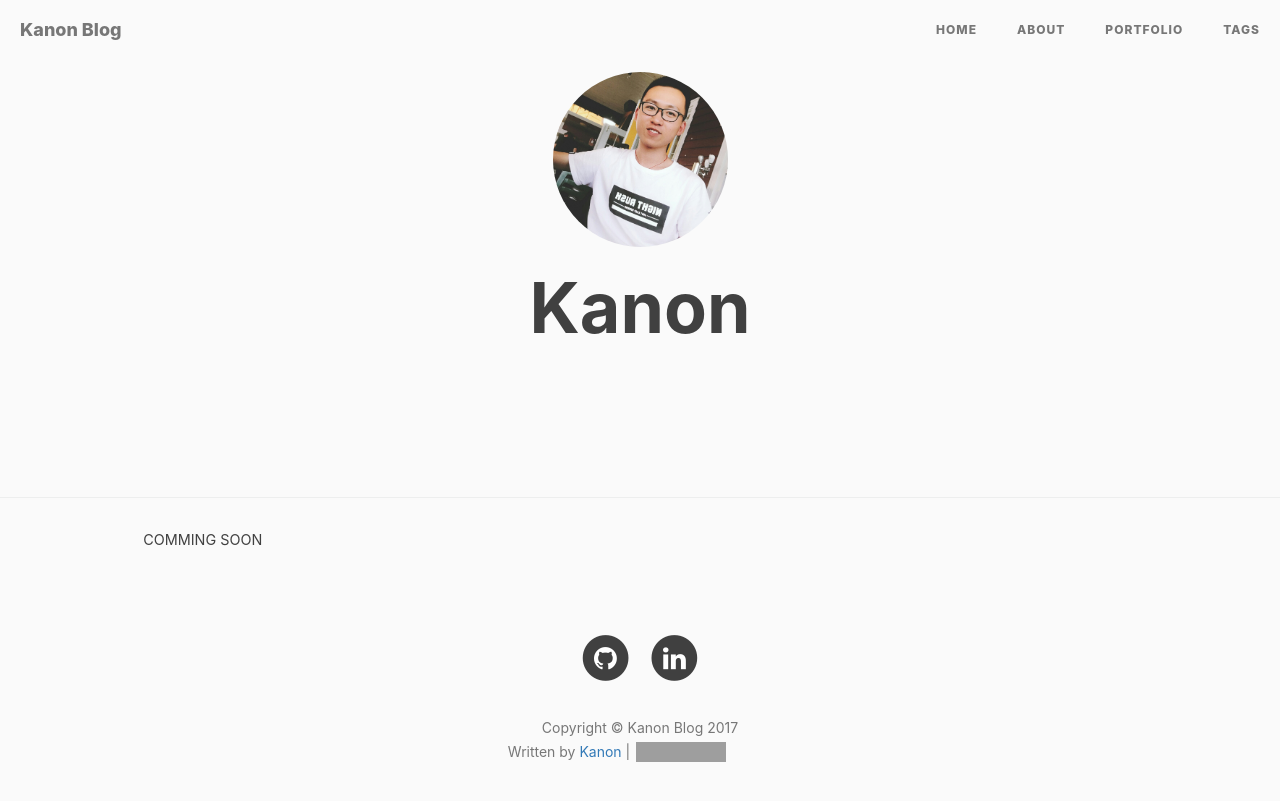
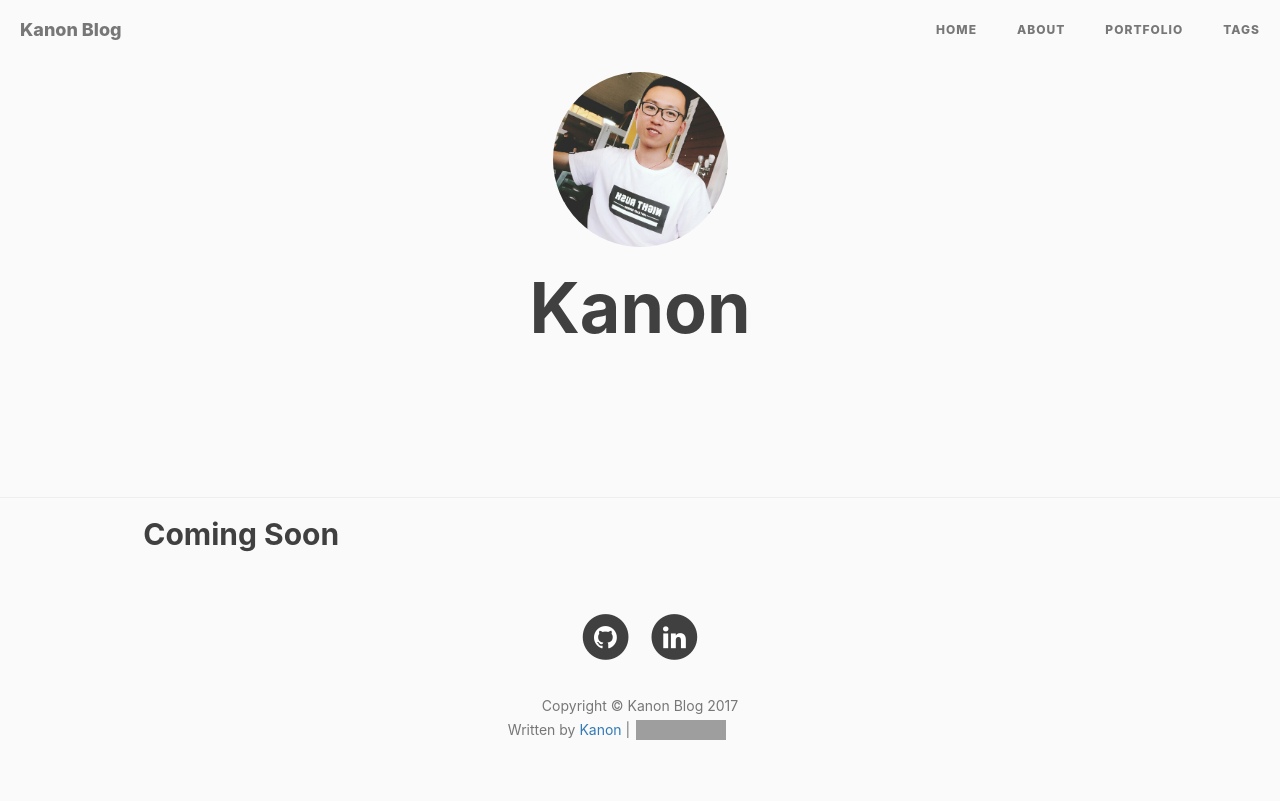
Before and after one commit to kanonjz/kanonjz.github.io, a Jekyll site: the page built from portfolio/index.html, in a window 1280 px wide. Shown: the top 801 px of the page. Built offline with Jekyll 4.4.1, drawn with Linux system fonts in a browser that asks for light colours; nearby versions of some CDN libraries; comment, search, counter and statistics services are not loaded; grey boxes are pictures that could not be loaded.

Commit message:
Update index.html

```diff
--- a/portfolio/index.html
+++ b/portfolio/index.html
@@ -25,7 +25,7 @@ header-img: "img/post-bg-miui6.jpg"
 				<h1>Kanon</h1>
 			</header>
 			<div class="main">
-				<p>COMMING SOON</p>
+				<h2 id="boxoffice">Coming Soon</h2>
 
 				<!-- <ul class="cbp_tmtimeline">
 					<li>
```
